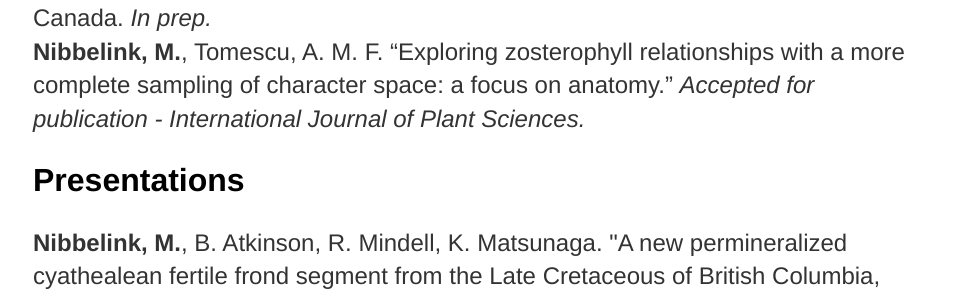
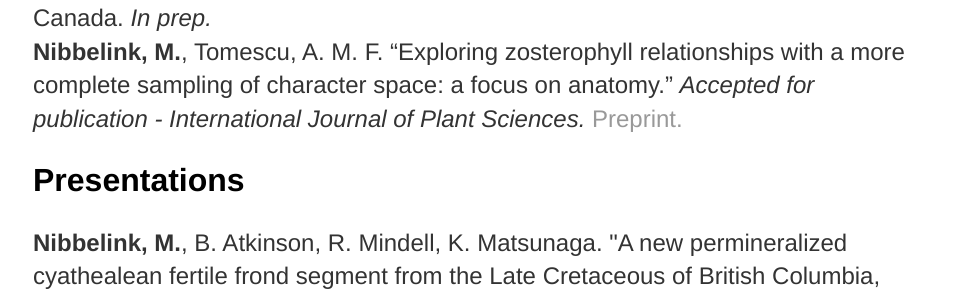
Before and after one commit to megannibbs/megannibbelink.github.io, a Jekyll site: the page built from cv/index.html, in a window 1280 px wide. Shown: the part 836-1134 px from the top of the page, without its empty margins (159-1116 px from the left). Built offline with Jekyll 4.4.1, drawn with Linux system fonts in a browser that asks for light colours.

Commit message:
Update index.html

```diff
--- a/cv/index.html
+++ b/cv/index.html
@@ -19,7 +19,7 @@ title: Meg Nibbelink | CV
 	<p><strong>Nibbelink, M.</strong>, B. Atkinson, R. Mindell, K. Matsunaga. “A new permineralized cyathealean fertile frond segment from the Late
 		Cretaceous of British Columbia, Canada. <em>In prep.</em></br>
 		<strong>Nibbelink, M.</strong>, Tomescu, A. M. F. “Exploring zosterophyll relationships with a more complete sampling of character space: a focus on anatomy.”
-		<em>Accepted for publication - International Journal of Plant Sciences.</em></p>
+		<em>Accepted for publication - International Journal of Plant Sciences.</em><a href="https://www.journals.uchicago.edu/doi/10.1086/720384"> Preprint.</a></br></p>
 	<h2>Presentations</h2>
 	<p><strong>Nibbelink, M.</strong>, B. Atkinson, R. Mindell, K. Matsunaga. "A new permineralized cyathealean fertile frond segment from the Late Cretaceous of British Columbia, Canada." Botanical Society of America Conference, Anchorage, AK. July 2022.<a href="http://2022.botanyconference.org/engine/search/743.html"> Abstract.</a></br>
 	<p><strong>Nibbelink, M.</strong>, A.M.F. Tomescu. "What does a broader sampling of character space reveal about zosterophyll relationships?" Botanical Society of America Virtual Conference. July 2021.<a href="http://2021.botanyconference.org/engine/search/101.html"> Abstract.</a></br>
```
